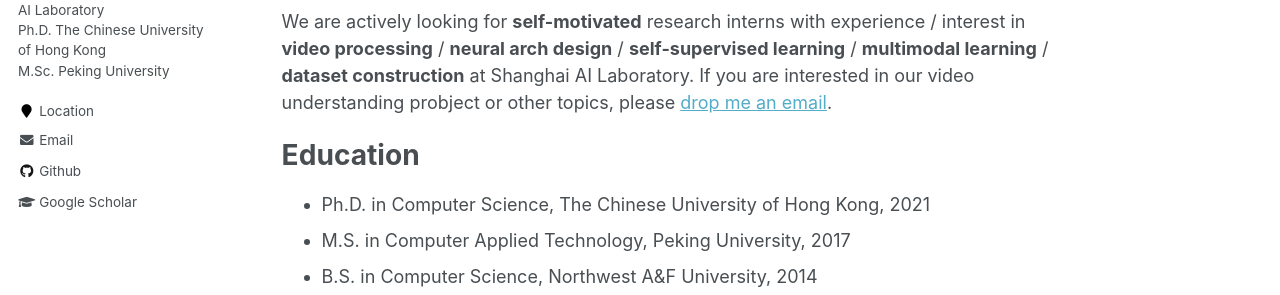
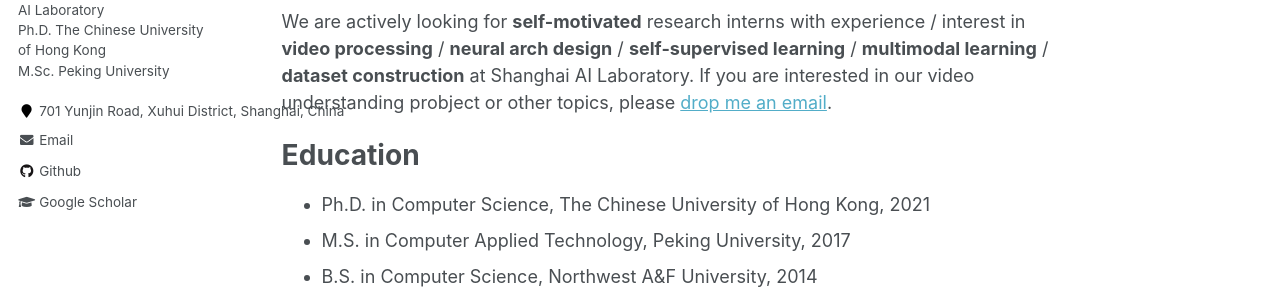
Before and after one commit to shepnerd/shepnerd.github.io, a Jekyll site: the page built from _pages/about.md, in a window 1280 px wide. Shown: the part 409-704 px from the top of the page. Built offline with Jekyll 4.4.1, drawn with Linux system fonts in a browser that asks for light colours.

Commit message:
Update _config.yml

```diff
--- a/_config.yml
+++ b/_config.yml
@@ -83,7 +83,7 @@
   name             : "Yi Wang (王毅)"
   avatar           : "wy3.jpeg"
   bio              : "Research scientist@Shanghai AI Laboratory<br/>Ph.D. The Chinese University of Hong Kong<br/>M.Sc. Peking University"
-  location         : "Location"
+  location         : "701 Yunjin Road, Xuhui District, Shanghai, China"
   employer         :
   pubmed           : #"https://www.ncbi.nlm.nih.gov/pubmed/?term=john+snow"
   googlescholar    : "https://scholar.google.com/citations?user=Xm2M8UwAAAAJ"
```
